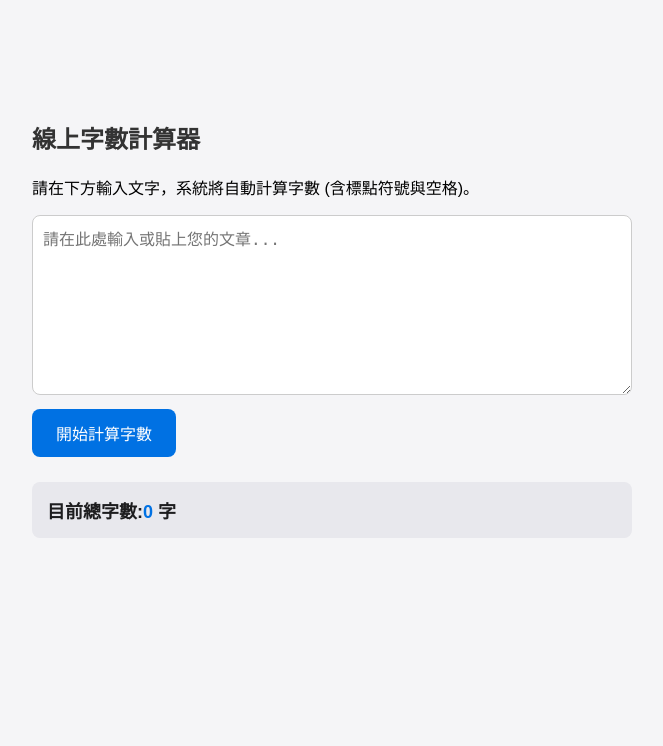
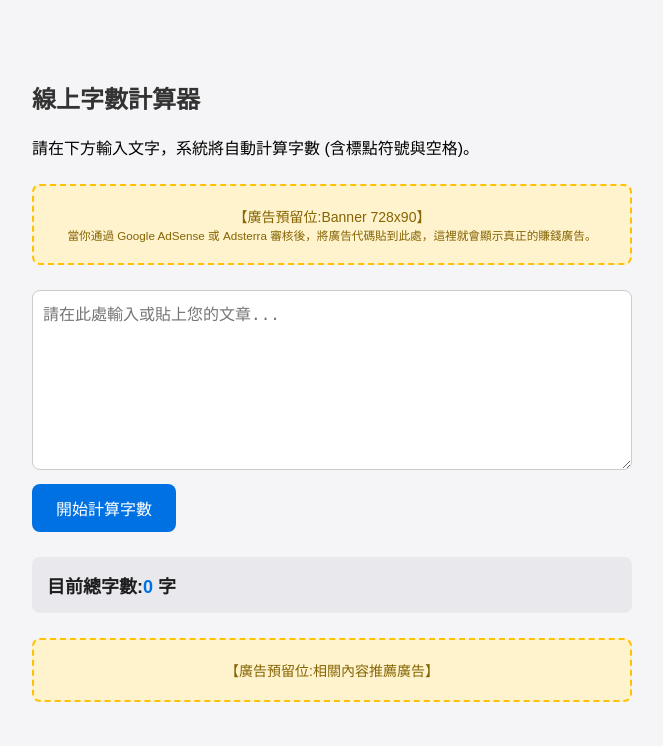
Before and after one commit to lqqloszz/my-word-counter, a Flask app: page / in a window 1280 px wide. Shown: the top 746 px of the page, without its empty margins (308-971 px from the left). Run offline with Flask 3, Linux system fonts and the light colour scheme.

Commit message:
Update index.html

```diff
--- a/templates/index.html
+++ b/templates/index.html
@@ -4,17 +4,25 @@
     <meta charset = "UTF-8">
     <title>極簡線上字數計算器</title>
     <style>
-        body {font-family: Arial, sans-serif; max-width: 600px; margin: 80px auto; padding: 20px; background: #f5f5f7;}
+        body {font-family: Arial, sans-serif; max-width: 600px; margin: 40px auto; padding: 20px; background: #f5f5f7;}
         h2 {color: #333;}
         textarea {width: 100%; height: 180px; padding: 10px; border: 1px solid #ccc; border-radius: 8px; box-sizing: border-box; font-size: 16px;}
         input[type = "submit"] {margin-top: 10px; padding: 12px 24px; background: #0071e3; color: white; border: none; border-radius: 8px; cursor: pointer; font-size: 16px;}
         input[type = "submit"]:hover{background: #005bb5;}
         .result-box {margin-top: 25px; padding: 15px; background: #e8e8ed; border-radius: 8px; font-size: 18px; font-weight: bold; color: #1d1d1f;}
+
+        /*廣告欄位*/
+        .ad-banner {margin: 25px 0; padding: 20px; background: #fff3cd; border: 2px dashed #ffc107; border-radius: 8px; text-align: center; color: #856404; font-size: 14px;}
     </style>
 </head>
 <body>
     <h2>線上字數計算器</h2>
     <p>請在下方輸入文字，系統將自動計算字數 (含標點符號與空格)。</p>
+
+    <div class = "ad-banner">
+        【廣告預留位:Banner 728x90】<br>
+        <small>當你通過 Google AdSense 或 Adsterra 審核後，將廣告代碼貼到此處，這裡就會顯示真正的賺錢廣告。</small>
+    </div>
 
     <form method = "POST">
         <textarea name = "text_input" placeholder = "請在此處輸入或貼上您的文章..."></textarea>
@@ -25,5 +33,8 @@
     <div class = "result-box">
         目前總字數:<span style = "color: #0071e3;">{{ count }}</span> 字
     </div>
+    <div class = "ad-banner">
+        【廣告預留位:相關內容推薦廣告】
+    </div>
 </body>
 </html>
```
